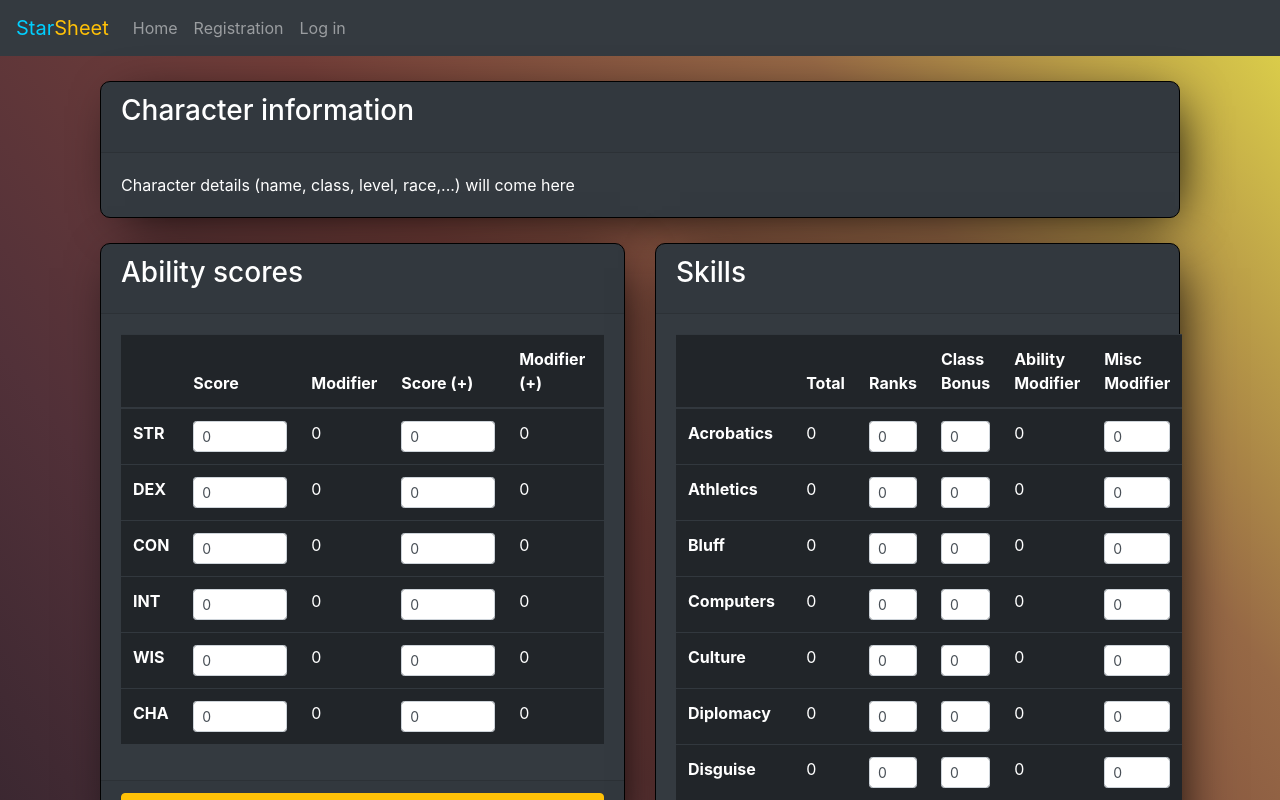
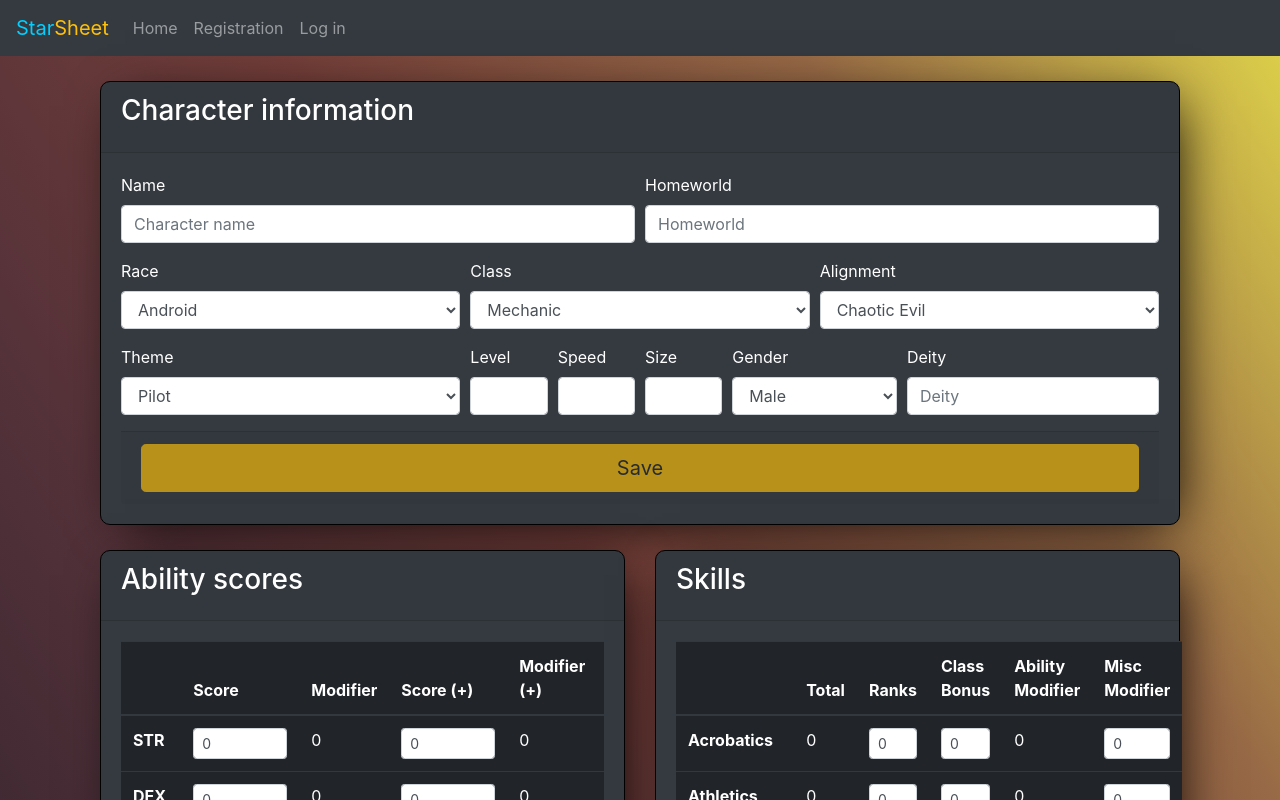
Before and after one commit to nielsdelestinne/StarSheet, an Angular app in the folder starsheet-frontend/: page /sheet/detail/1 in a window 1280 px wide. Shown: the top 800 px of the page. Built offline with nearby package versions, Linux system fonts and the light colour scheme.

Commit message:
added the form for the character sheet, without any real logic behin it

```diff
--- a/starsheet-frontend/src/app/sheet/sheet-detail/sheet-detail-character-info/sheet-detail-character-info.component.html
+++ b/starsheet-frontend/src/app/sheet/sheet-detail/sheet-detail-character-info/sheet-detail-character-info.component.html
@@ -2,7 +2,122 @@
   <div class="card-header">
     <h3 class="card-title">Character information</h3>
   </div>
-  <div class="card-body">
-    Character details (name, class, level, race,...) will come here
-  </div>
+  <form (ngSubmit)="onSubmit()" #characterInfoForm="ngForm" novalidate>
+    <div class="card-body">
+      <div class="form-row">
+        <div class="form-group col-md-6">
+          <label for="inputName">Name</label>
+          <input type="text"
+                 class="form-control"
+                 id="inputName"
+                 placeholder="Character name"
+                 name="characterName"
+                 [(ngModel)]="characterInfo.name"
+                 #characterNameModel="ngModel"
+                 [ngClass]="{'is-invalid': characterNameModel.invalid && (characterNameModel.dirty || characterNameModel.touched), 'is-valid': characterNameModel.valid}"
+                 required
+                 minlength="1">
+          <div class="invalid-feedback">
+            Please choose a valid Name
+          </div>
+        </div>
+        <div class="form-group col-md-6">
+          <label for="inputHomeworld">Homeworld</label>
+          <input type="text"
+                 class="form-control"
+                 id="inputHomeworld"
+                 placeholder="Homeworld"
+                 name="characterHomeworld"
+                 [(ngModel)]="characterInfo.homeworld"
+                 #characterHomeworldModel="ngModel"
+                 [ngClass]="{'is-invalid': characterHomeworldModel.invalid && (characterHomeworldModel.dirty || characterHomeworldModel.touched), 'is-valid': characterHomeworldModel.valid}"
+                 required
+                 minlength="1">
+          <div class="invalid-feedback">
+            Please choose a valid Homeworld
+          </div>
+        </div>
+      </div>
+      <div class="form-row">
+        <div class="form-group col-md-4">
+          <label for="inputRace">Race</label>
+          <select id="inputRace" class="form-control">
+            <option selected>Android</option>
+            <option>Human</option>
+            <option>Vesk</option>
+            <option>...</option>
+          </select>
+        </div>
+        <div class="form-group col-md-4">
+          <label for="inputClass">Class</label>
+          <select id="inputClass" class="form-control">
+            <option selected>Mechanic</option>
+            <option>Soldier</option>
+            <option>...</option>
+          </select>
+        </div>
+        <div class="form-group col-md-4">
+          <label for="inputAlignment">Alignment</label>
+          <select id="inputAlignment" class="form-control">
+            <option selected>Chaotic Evil</option>
+            <option>Chaotic Good</option>
+            <option>...</option>
+          </select>
+        </div>
+      </div>
+      <div class="form-row">
+        <div class="form-group col-md-4">
+          <label for="inputTheme">Theme</label>
+          <select id="inputTheme" class="form-control">
+            <option selected>Pilot</option>
+            <option>...</option>
+          </select>
+        </div>
+        <div class="form-group col-md-1">
+          <label for="inputLevel">Level</label>
+          <input type="number"
+                 class="form-control"
+                 id="inputLevel"
+                 required>
+        </div>
+        <div class="form-group col-md-1">
+          <label for="inputSpeed">Speed</label>
+          <input type="number"
+                 class="form-control"
+                 id="inputSpeed"
+                 required>
+        </div>
+        <div class="form-group col-md-1">
+          <label for="inputSize">Size</label>
+          <input type="number"
+                 class="form-control"
+                 id="inputSize"
+                 required>
+        </div>
+        <div class="form-group col-md-2">
+          <label for="inputGender">Gender</label>
+          <select id="inputGender" class="form-control">
+            <option selected>Male</option>
+            <option>Female</option>
+            <option>Other</option>
+          </select>
+        </div>
+        <div class="form-group col-md-3">
+          <label for="inputDeity">Deity</label>
+          <input type="text"
+                 class="form-control"
+                 id="inputDeity"
+                 placeholder="Deity"
+                 required
+                 minlength="1">
+        </div>
+      </div>
+      <div class="card-footer text-right">
+        <button type="submit" class="btn btn-warning btn-lg btn-block"
+                [disabled]="!characterInfoForm.form.valid">
+          <span>Save</span>
+        </button>
+      </div>
+    </div>
+  </form>
 </div>
--- a/starsheet-frontend/src/app/sheet/sheet-detail/sheet-detail-character-info/sheet-detail-character-info.component.ts
+++ b/starsheet-frontend/src/app/sheet/sheet-detail/sheet-detail-character-info/sheet-detail-character-info.component.ts
@@ -7,9 +7,16 @@ import { Component, OnInit } from '@angular/core';
 })
 export class SheetDetailCharacterInfoComponent implements OnInit {
 
+  protected characterInfo : any;
+
   constructor() { }
 
   ngOnInit() {
+    this.characterInfo = {};
+  }
+
+  onSubmit() : void {
+
   }
 
 }
```
